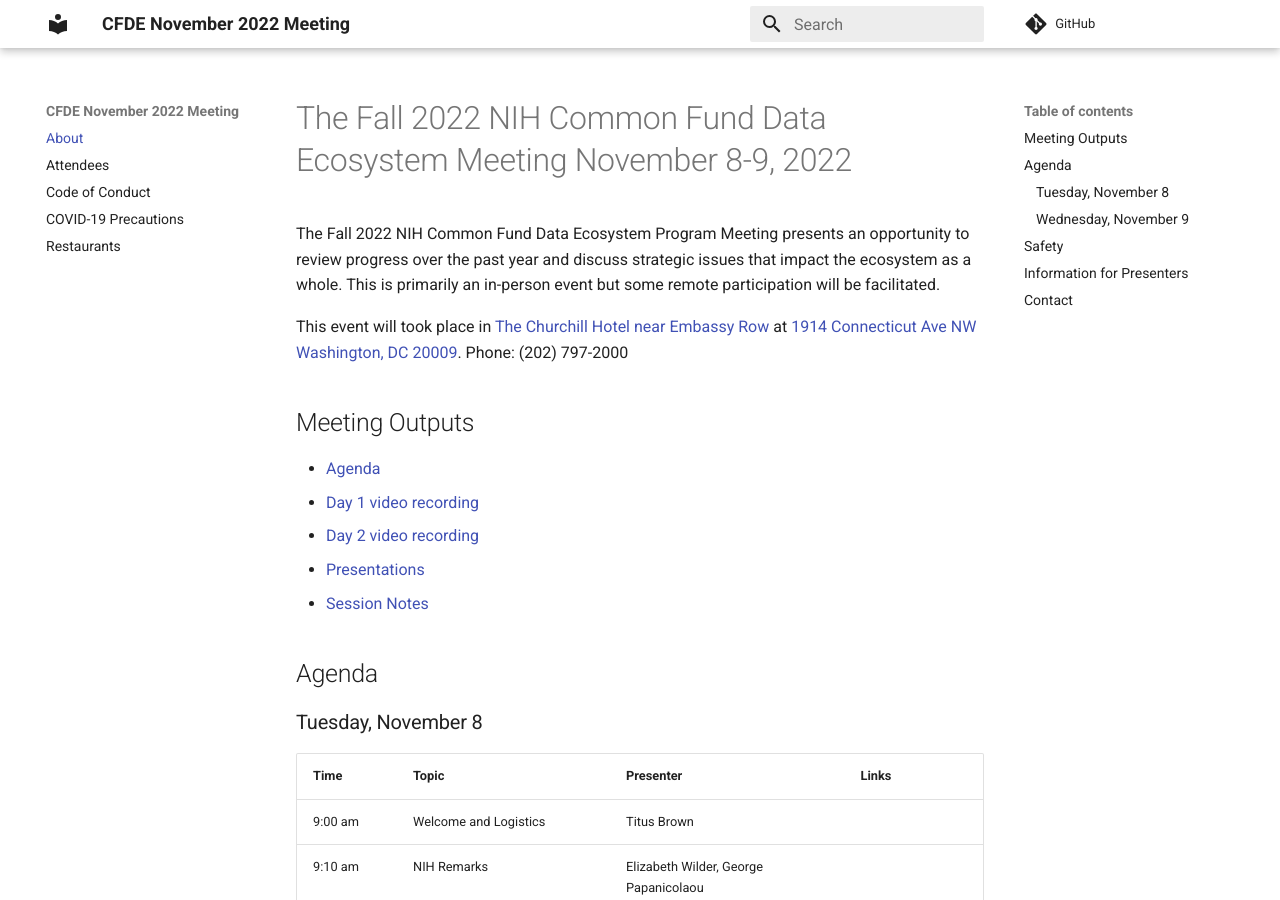
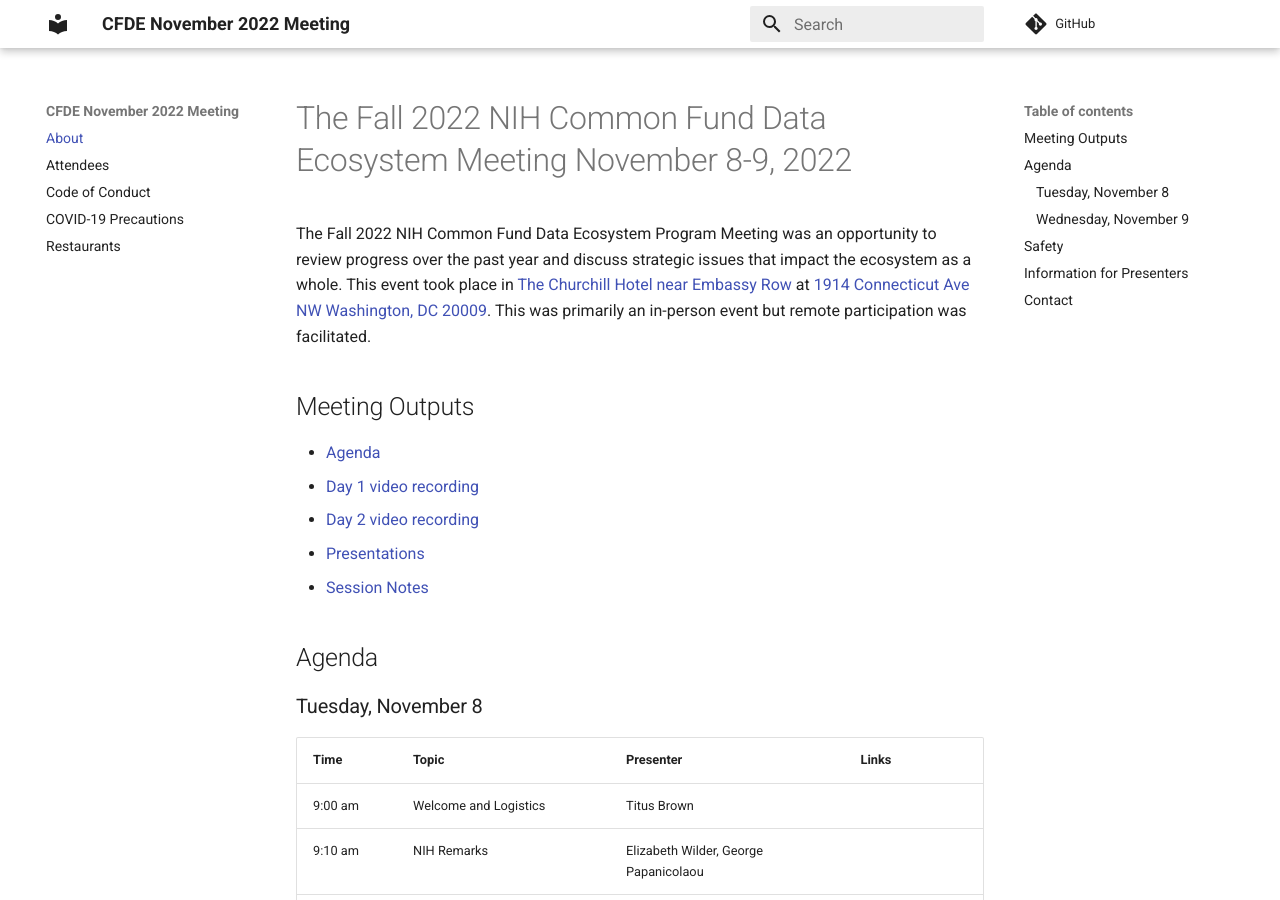
Before and after one commit to nih-cfde/2022-nov-meeting, an MkDocs documentation site: the page built from docs/index.md, in a window 1280 px wide and 900 px high. Built offline with MkDocs 1.6.1 and Material for MkDocs 9.7.7, drawn with Linux system fonts in a browser that asks for light colours; comment, search, counter and statistics services are not loaded.

Commit message:
Update index.md

```diff
--- a/docs/index.md
+++ b/docs/index.md
@@ -1,9 +1,7 @@
 # The Fall 2022 NIH Common Fund Data Ecosystem Meeting November 8-9, 2022
 
-The Fall 2022 NIH Common Fund Data Ecosystem Program Meeting presents an opportunity to review progress
-over the past year and discuss strategic issues that impact the ecosystem as a whole. This is primarily an in-person event but some remote participation will be facilitated.
-
-This event will took place in [The Churchill Hotel near Embassy Row](https://www.thechurchillhotel.com/) at [1914 Connecticut Ave NW Washington, DC 20009](https://goo.gl/maps/BSnXpTTY1WTpbg188). Phone: (202) 797-2000
+The Fall 2022 NIH Common Fund Data Ecosystem Program Meeting was an opportunity to review progress
+over the past year and discuss strategic issues that impact the ecosystem as a whole. This event took place in [The Churchill Hotel near Embassy Row](https://www.thechurchillhotel.com/) at [1914 Connecticut Ave NW Washington, DC 20009](https://goo.gl/maps/BSnXpTTY1WTpbg188). This was primarily an in-person event but remote participation was facilitated.
 
 ## Meeting Outputs
 
```
